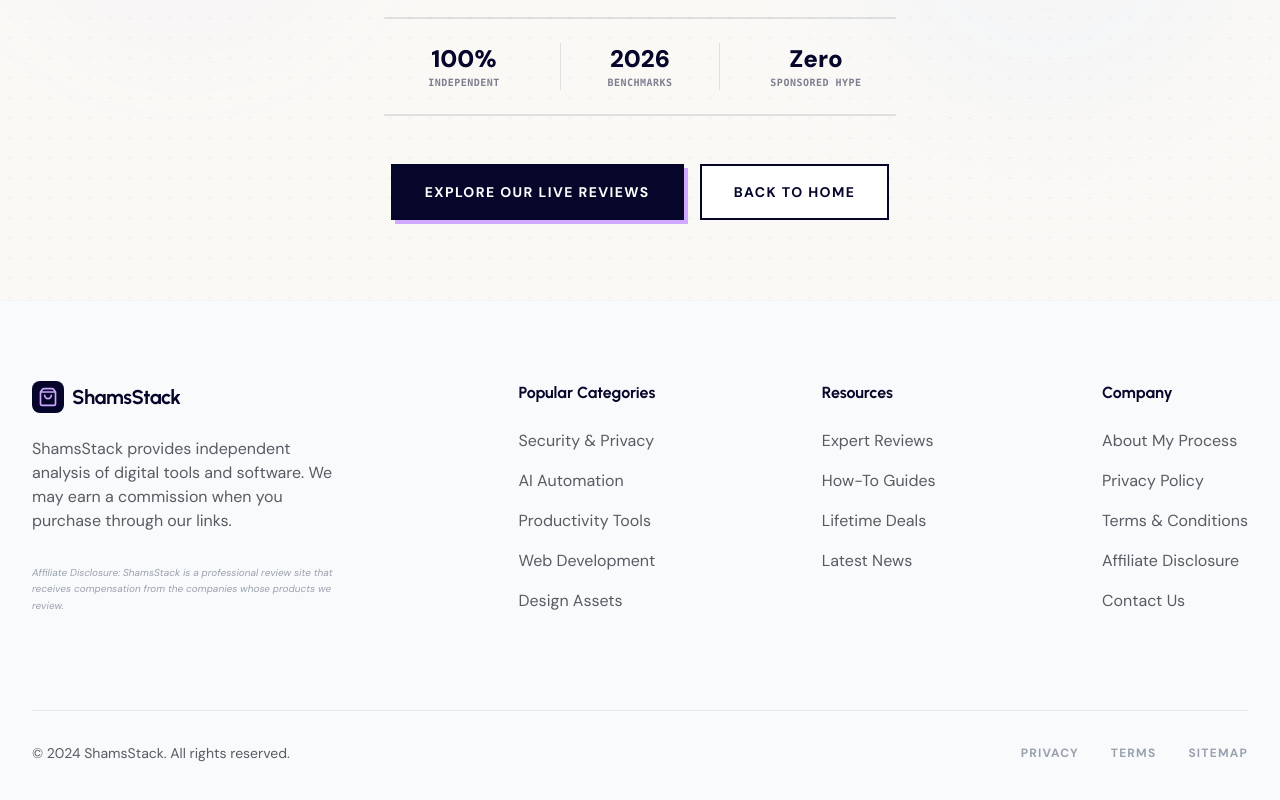
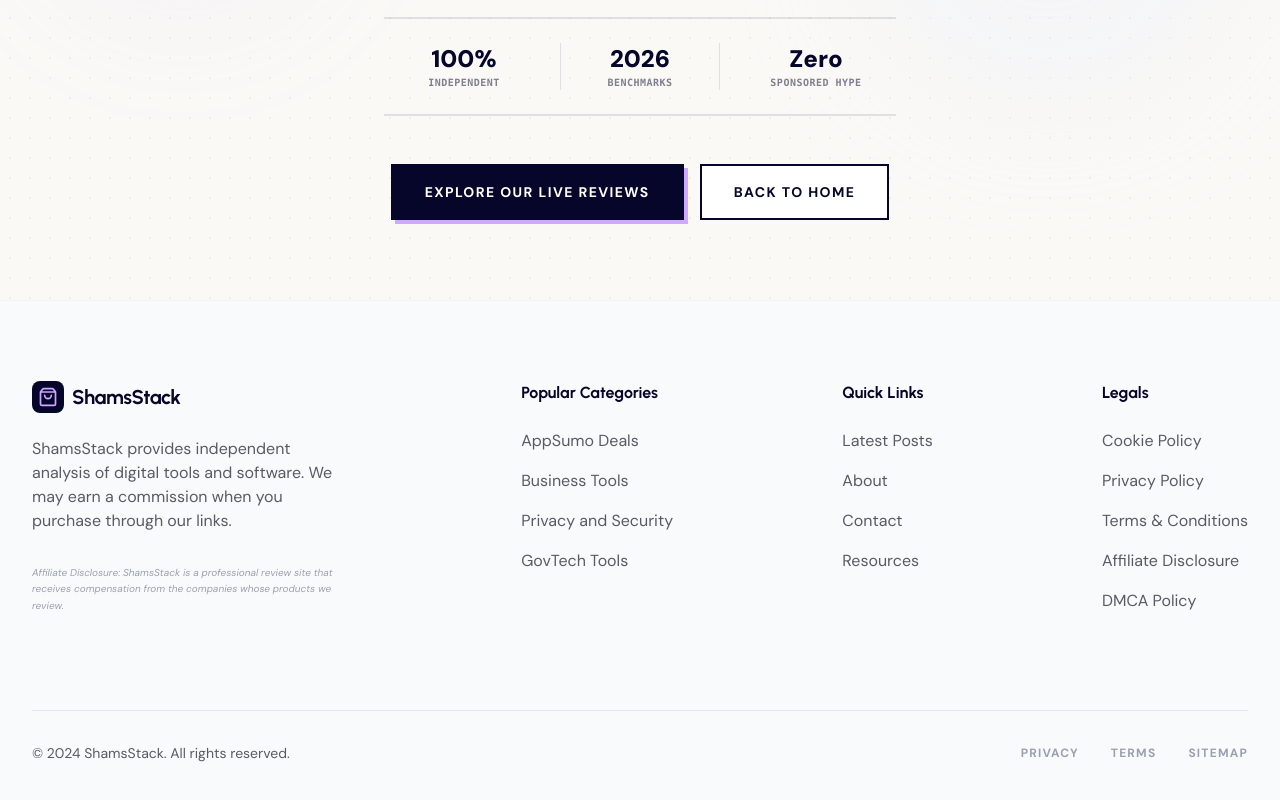
Before and after one commit to shamsjitu/SaaSReview, a React (Vite) app: page /upcoming in a window 1280 px wide. Shown: the part 472-1272 px from the top of the page. Built offline with nearby package versions, Linux system fonts and the light colour scheme.

Commit message:
Add files via upload

```diff
--- a/src/components/Categories.tsx
+++ b/src/components/Categories.tsx
@@ -3,20 +3,21 @@
  * SPDX-License-Identifier: Apache-2.0
  */
 
-import { Layout, Search, BarChart3, Cloud, Palette, ShieldCheck, Zap, Cpu, MousePointer2, Code2, PenTool, TrendingUp } from 'lucide-react';
+import { Tag, Briefcase, ShieldCheck, Landmark } from 'lucide-react';
 import { motion } from 'motion/react';
 import { Link } from 'react-router-dom';
+import { getBlogPosts } from '../utils/blogHelper';
 
 const CATEGORIES = [
-  { icon: TrendingUp, name: "Marketing & SEO", slug: "marketing-seo", count: "45 Tools", color: "bg-blue-50 text-blue-600" },
-  { icon: Cpu, name: "AI Automation", slug: "ai-automation", count: "32 Tools", color: "bg-indigo-50 text-indigo-600" },
-  { icon: MousePointer2, name: "Productivity", slug: "productivity", count: "28 Tools", color: "bg-purple-50 text-purple-600" },
-  { icon: Code2, name: "Web Development", slug: "web-dev", count: "115 Tools", color: "bg-red-50 text-red-600" },
-  { icon: PenTool, name: "Design Tools", slug: "design", count: "22 Tools", color: "bg-orange-50 text-orange-600" },
-  { icon: BarChart3, name: "Sales & CRM", slug: "sales-crm", count: "19 Tools", color: "bg-teal-50 text-teal-600" },
+  { icon: Tag, name: 'AppSumo Deals', slug: 'appsumo-deals', color: 'bg-blue-50 text-blue-600' },
+  { icon: Briefcase, name: 'Business Tools', slug: 'business-tools', color: 'bg-teal-50 text-teal-600' },
+  { icon: ShieldCheck, name: 'Privacy & Security', slug: 'privacy-security', color: 'bg-indigo-50 text-indigo-600' },
+  { icon: Landmark, name: 'GovTech Tools', slug: 'govtech-tools', color: 'bg-orange-50 text-orange-600' },
 ];
 
 export default function Categories() {
+  const allPosts = getBlogPosts();
+
   return (
     <section className="py-24 bg-white">
       <div className="max-w-7xl mx-auto px-4 sm:px-6 lg:px-8">
@@ -28,14 +29,15 @@ export default function Categories() {
           >
             <h2 className="font-display text-4xl font-bold text-primary mb-4">Browse by Category</h2>
             <p className="text-body-text max-w-2xl mx-auto">
-              Master your niche with these curated software collections.
-              Each tool is rigorously tested for high-growth businesses.
+              Independent reviews and comparisons, organized by category.
             </p>
           </motion.div>
         </div>
 
-        <div className="grid grid-cols-2 md:grid-cols-3 lg:grid-cols-6 gap-6">
-          {CATEGORIES.map((cat, index) => (
+        <div className="grid grid-cols-2 md:grid-cols-4 gap-6">
+          {CATEGORIES.map((cat, index) => {
+            const count = allPosts.filter((post) => post.category === cat.name).length;
+            return (
               <motion.div
                 key={cat.name}
                 initial={{ opacity: 0, scale: 0.9 }}
@@ -48,14 +50,17 @@ export default function Categories() {
                   to={`/category/${cat.slug}`}
                   className="flex flex-col items-center text-center p-8 h-full rounded-[32px] border border-gray-100 hover:border-secondary hover:bg-secondary/5 transition-all cursor-pointer group"
                 >
-                <div className={`w-16 h-16 rounded-2xl bg-gray-50 text-primary flex items-center justify-center mb-6 group-hover:scale-110 group-hover:bg-secondary transition-all`}>
+                  <div className="w-16 h-16 rounded-2xl bg-gray-50 text-primary flex items-center justify-center mb-6 group-hover:scale-110 group-hover:bg-secondary transition-all">
                     <cat.icon className="w-8 h-8" />
                   </div>
                   <h3 className="font-bold text-primary mb-2 group-hover:text-secondary transition-colors">{cat.name}</h3>
-                <p className="text-[10px] text-body-text font-black uppercase tracking-widest">{cat.count}</p>
+                  <p className="text-[10px] text-body-text font-black uppercase tracking-widest">
+                    {count} {count === 1 ? 'Article' : 'Articles'}
+                  </p>
                 </Link>
               </motion.div>
-          ))}
+            );
+          })}
         </div>
       </div>
     </section>
--- a/src/components/Footer.tsx
+++ b/src/components/Footer.tsx
@@ -34,11 +34,10 @@ export default function Footer() {
             <h4 className="font-display font-bold text-primary mb-6">Popular Categories</h4>
             <ul className="space-y-4">
               {[
-                { name: 'Security & Privacy', path: '/blog' },
-                { name: 'AI Automation', path: '/upcoming' },
-                { name: 'Productivity Tools', path: '/upcoming' },
-                { name: 'Web Development', path: '/upcoming' },
-                { name: 'Design Assets', path: '/upcoming' }
+                { name: 'AppSumo Deals', path: '/category/appsumo-deals' },
+                { name: 'Business Tools', path: '/category/business-tools' },
+                { name: 'Privacy and Security', path: '/category/privacy-security' },
+                { name: 'GovTech Tools', path: '/category/govtech-tools' }
               ].map((item, index) => (
                 <li key={index}>
                   <Link to={item.path} className="text-body-text hover:text-primary transition-colors">{item.name}</Link>
@@ -48,23 +47,23 @@ export default function Footer() {
           </div>
 
           <div>
-            <h4 className="font-display font-bold text-primary mb-6">Resources</h4>
+            <h4 className="font-display font-bold text-primary mb-6">Quick Links</h4>
             <ul className="space-y-4">
-              <li><Link to="/blog" className="text-body-text hover:text-primary transition-colors">Expert Reviews</Link></li>
-              <li><Link to="/upcoming" className="text-body-text hover:text-primary transition-colors">How-To Guides</Link></li>
-              <li><Link to="/upcoming" className="text-body-text hover:text-primary transition-colors">Lifetime Deals</Link></li>
-              <li><Link to="/blog/latest-news" className="text-body-text hover:text-primary transition-colors">Latest News</Link></li>
+              <li><Link to="/blog" className="text-body-text hover:text-primary transition-colors">Latest Posts</Link></li>
+              <li><Link to="/company/about-my-process" className="text-body-text hover:text-primary transition-colors">About</Link></li>
+              <li><Link to="/company/contact" className="text-body-text hover:text-primary transition-colors">Contact</Link></li>
+              <li><Link to="/resources" className="text-body-text hover:text-primary transition-colors">Resources</Link></li>
             </ul>
           </div>
 
           <div>
-            <h4 className="font-display font-bold text-primary mb-6">Company</h4>
+            <h4 className="font-display font-bold text-primary mb-6">Legals</h4>
             <ul className="space-y-4">
-              <li><Link to="/company/about-my-process" className="text-body-text hover:text-primary transition-colors">About My Process</Link></li>
+              <li><Link to="/legal/cookie-policy" className="text-body-text hover:text-primary transition-colors">Cookie Policy</Link></li>
               <li><Link to="/legal/privacy-policy" className="text-body-text hover:text-primary transition-colors">Privacy Policy</Link></li>
               <li><Link to="/legal/terms-and-conditions" className="text-body-text hover:text-primary transition-colors">Terms & Conditions</Link></li>
               <li><Link to="/legal/affiliate-disclosure" className="text-body-text hover:text-primary transition-colors">Affiliate Disclosure</Link></li>
-              <li><Link to="/company/contact" className="text-body-text hover:text-primary transition-colors">Contact Us</Link></li>
+              <li><Link to="/legal/dmca-policy" className="text-body-text hover:text-primary transition-colors">DMCA Policy</Link></li>
             </ul>
           </div>
         </div>
```
Lines whose indentation alone changed are shown as unchanged.
